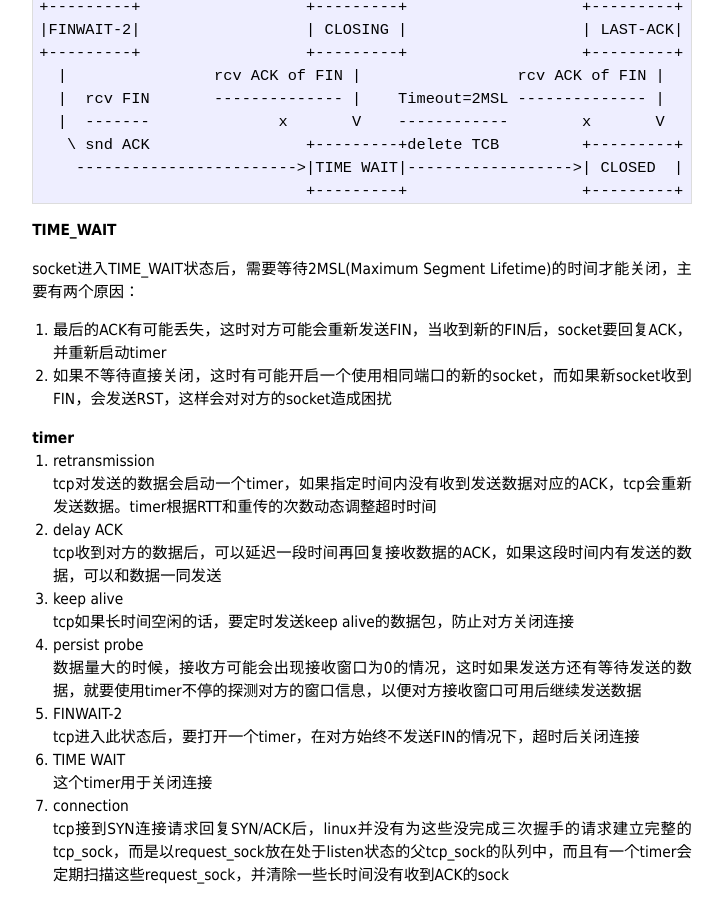
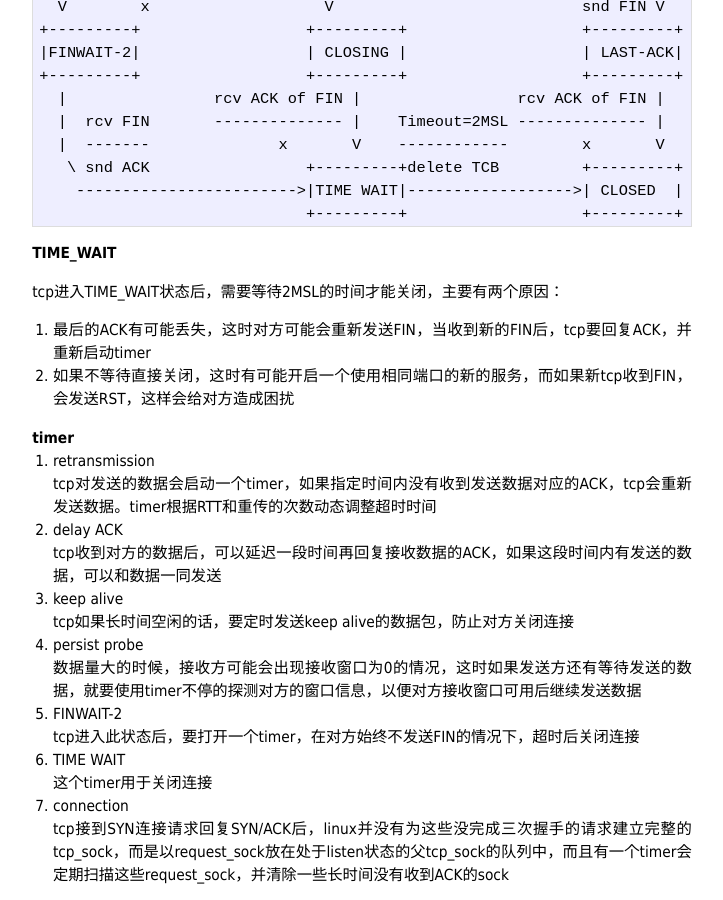
Before and after one commit to alone-walker/alone-walker.github.com, a Jekyll site: the page built from _posts/2013-09-12-tcp.md, in a window 1280 px wide and 900 px high, scrolled down 1581 px. Shown: the whole window, without its empty margins (278-1001 px from the left). Built offline with Jekyll 4.4.1, drawn with Linux system fonts in a browser that asks for light colours; Markdown is read by kramdown in place of the engine named in the settings; some of the changed text lies outside the part shown.

Commit message:
Update 2013-09-12-tcp.md

```diff
--- a/_posts/2013-09-12-tcp.md
+++ b/_posts/2013-09-12-tcp.md
@@ -82,9 +83,9 @@ RTTVAR: round-trip time variation
 </pre>
 
 ###TIME_WAIT
-socket进入TIME_WAIT状态后，需要等待2MSL(Maximum Segment Lifetime)的时间才能关闭，主要有两个原因：
-1. 最后的ACK有可能丢失，这时对方可能会重新发送FIN，当收到新的FIN后，socket要回复ACK，并重新启动timer
-2. 如果不等待直接关闭，这时有可能开启一个使用相同端口的新的socket，而如果新socket收到FIN，会发送RST，这样会对对方的socket造成困扰
+tcp进入TIME_WAIT状态后，需要等待2MSL的时间才能关闭，主要有两个原因：
+1. 最后的ACK有可能丢失，这时对方可能会重新发送FIN，当收到新的FIN后，tcp要回复ACK，并重新启动timer
+2. 如果不等待直接关闭，这时有可能开启一个使用相同端口的新的服务，而如果新tcp收到FIN，会发送RST，这样会给对方造成困扰
 
 ###timer
 1. retransmission
```
Also changed, not shown: other parts of _posts/2013-09-12-tcp.md (+1 -0 lines).
